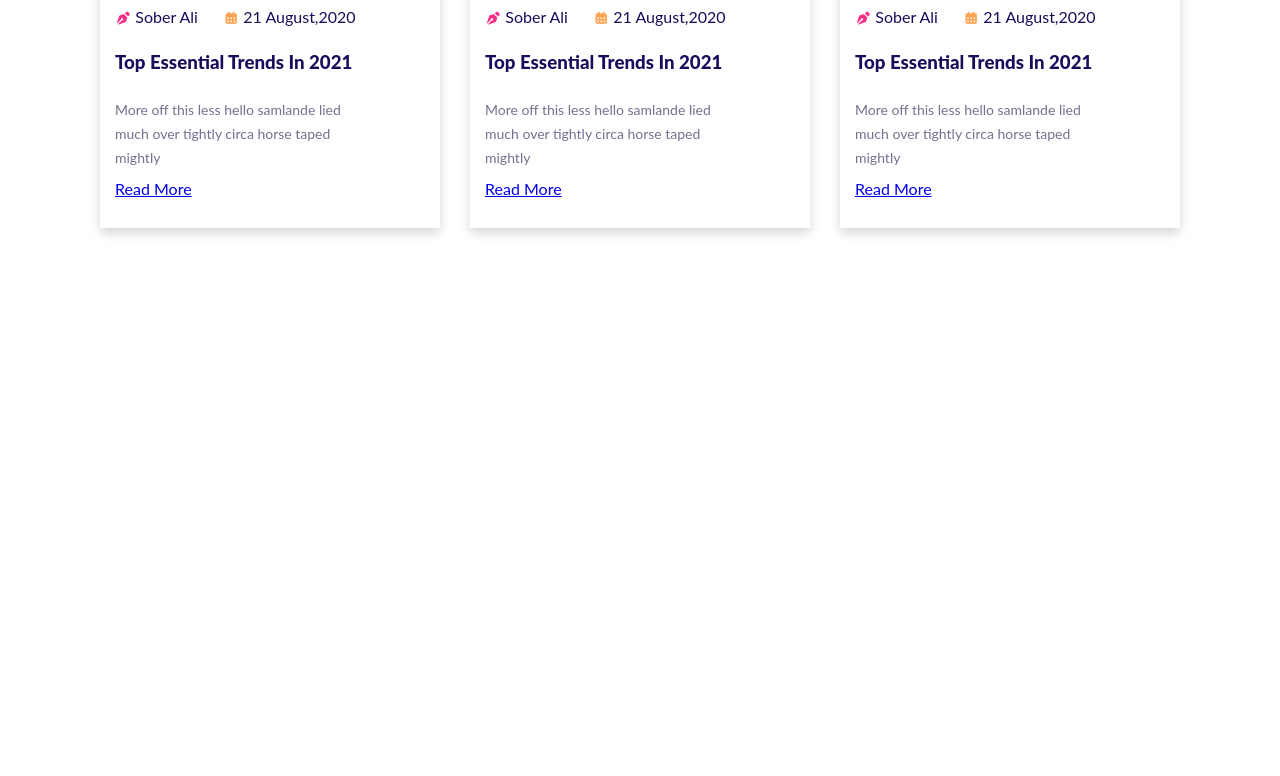
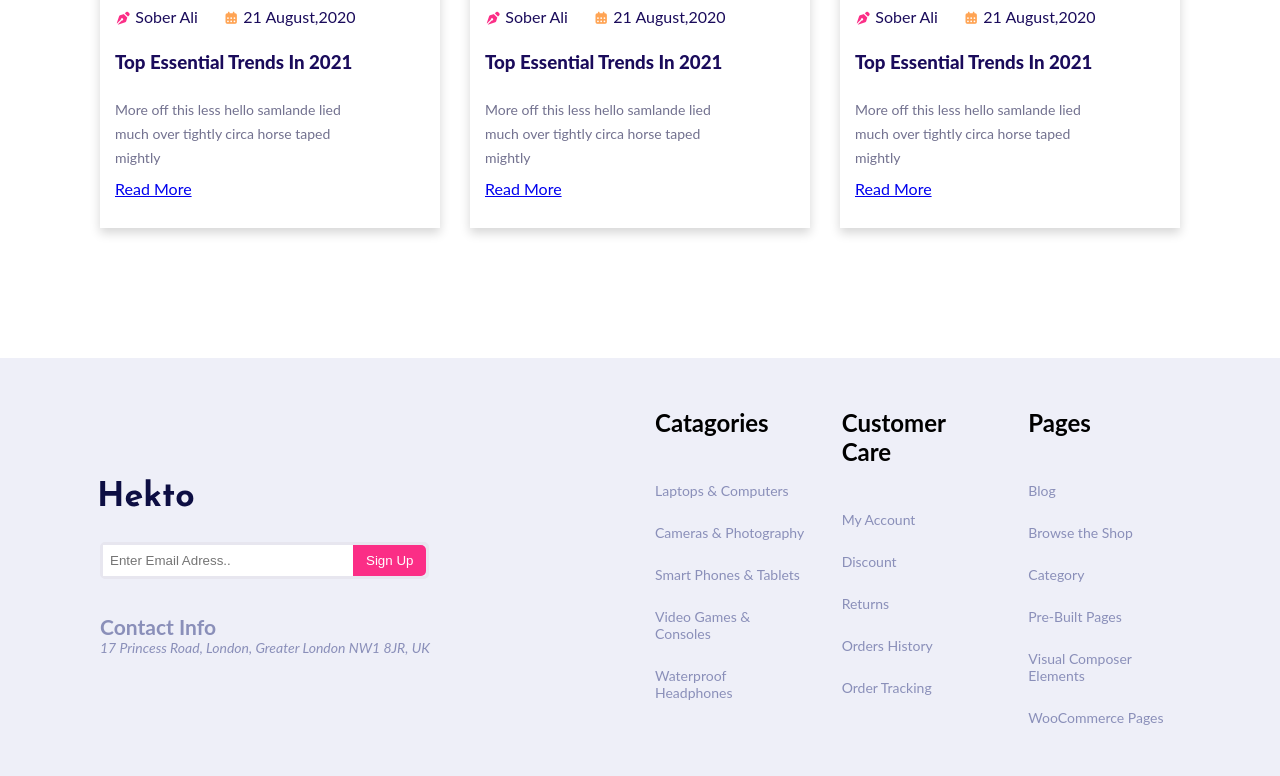
Before and after one commit to SuhaibAssi/hekto-final-version, a plain HTML site: page index.html in a window 1280 px wide. Shown: the part 6070-6846 px from the top of the page. Before the commit the page ends 6348 px from the top, so only its background shows below. Drawn offline with Linux system fonts and the light colour scheme.

Commit message:
create footer section

```diff
--- a/assets/css/main.css
+++ b/assets/css/main.css
@@ -559,3 +559,52 @@ body{
     color: #FB2E86;
 }
 /* end leatest-blg section */
+
+/* start footer */
+footer{
+    background-color: #EEEFF8;
+    padding: 50px 0;
+    margin-top: 80px;
+}
+.footer .row{
+    gap: 30px;
+}
+.footer a, .address-info{
+    color: #8A8FB9;
+    font-size: 14px;
+}
+.footer .left-side{
+    gap: 35px;
+    align-items: flex-start;
+    width: calc((100% - 30px) / 2);
+}
+.footer .left-side form{
+    display: flex;
+}
+.footer .right-side{
+    width: calc((100% - 30px) / 2);
+}
+.footer .right-side .row{
+    gap: 35px;
+    align-items: flex-start;
+}
+.footer-item{
+    gap: 45px;
+    width: calc((100% - 70px) / 3);
+}
+
+@media screen and (max-width:992px){
+    .footer .left-side, .footer .right-side{
+        width: 100%;
+    }
+}
+@media screen and (max-width:576px){
+    .footer{
+        text-align: center;
+    }
+    .footer-item{
+        width: 100%;
+    }
+}
+
+/* end footer */
--- a/index.html
+++ b/index.html
@@ -524,22 +524,40 @@
         <div class="container">
           <div class="row">
             <div class="logo">
-                        <img src="./assets/images/client-section-images/client.webp" alt="" />
+              <img
+                src="./assets/images/client-section-images/client.webp"
+                alt=""
+              />
             </div>
             <div class="logo">
-                        <img src="./assets/images/client-section-images/client.webp" alt="" />
+              <img
+                src="./assets/images/client-section-images/client.webp"
+                alt=""
+              />
             </div>
             <div class="logo">
-                        <img src="./assets/images/client-section-images/client.webp" alt="" />
+              <img
+                src="./assets/images/client-section-images/client.webp"
+                alt=""
+              />
             </div>
             <div class="logo">
-                        <img src="./assets/images/client-section-images/client.webp" alt="" />
+              <img
+                src="./assets/images/client-section-images/client.webp"
+                alt=""
+              />
             </div>
             <div class="logo">
-                        <img src="./assets/images/client-section-images/client.webp" alt="" />
+              <img
+                src="./assets/images/client-section-images/client.webp"
+                alt=""
+              />
             </div>
             <div class="logo">
-                        <img src="./assets/images/client-section-images/client.webp" alt="" />
+              <img
+                src="./assets/images/client-section-images/client.webp"
+                alt=""
+              />
             </div>
           </div>
         </div>
@@ -566,7 +584,10 @@
                   </div>
                 </div>
                 <h3>Top essential trends in 2021</h3>
-                  <p>More off this less hello samlande lied much over tightly circa horse taped mightly</p>
+                <p>
+                  More off this less hello samlande lied much over tightly circa
+                  horse taped mightly
+                </p>
                 <a href="#">read more</a>
               </div>
             </div>
@@ -586,7 +607,10 @@
                   </div>
                 </div>
                 <h3>Top essential trends in 2021</h3>
-                  <p>More off this less hello samlande lied much over tightly circa horse taped mightly</p>
+                <p>
+                  More off this less hello samlande lied much over tightly circa
+                  horse taped mightly
+                </p>
                 <a href="#">read more</a>
               </div>
             </div>
@@ -606,7 +630,10 @@
                   </div>
                 </div>
                 <h3>Top essential trends in 2021</h3>
-                  <p>More off this less hello samlande lied much over tightly circa horse taped mightly</p>
+                <p>
+                  More off this less hello samlande lied much over tightly circa
+                  horse taped mightly
+                </p>
                 <a href="#">read more</a>
               </div>
             </div>
@@ -614,6 +641,64 @@
         </div>
       </section>
       <!-- end leatest blog section -->
+      <!-- start footer section -->
+      <footer class="footer">
+        <div class="container">
+          <div class="row">
+            <div class="left-side d-flex flex-direction gap-2">
+              <img src="./assets/images/header-images/Hekto.svg" alt="" />
+              <div class="search">
+                <form>
+                  <input type="email" placeholder="Enter Email Adress.." />
+                  <button type="submit" class="text-white">Sign Up</button>
+                </form>
+              </div>
+              <div class="address-info">
+                <h2>Contact Info</h2>
+                <address>
+                  17 Princess Road, London, Greater London NW1 8JR, UK
+                </address>
+              </div>
+            </div>
+            <div class="right-side">
+              <div class="row">
+                <div class="footer-item d-flex flex-direction gap-2">
+                  <h2>Catagories</h2>
+                  <nav class="d-flex flex-direction gap-5">
+                    <a href="#">Laptops & Computers</a>
+                    <a href="#">Cameras & Photography</a>
+                    <a href="#">Smart Phones & Tablets</a>
+                    <a href="#">Video Games & Consoles</a>
+                    <a href="#">Waterproof Headphones</a>
+                  </nav>
+                </div>
+                <div class="footer-item d-flex flex-direction gap-2">
+                  <h2>Customer Care</h2>
+                  <nav class="d-flex flex-direction gap-5">
+                    <a href="#">My Account</a>
+                    <a href="#">Discount</a>
+                    <a href="#">Returns</a>
+                    <a href="#">Orders History</a>
+                    <a href="#">Order Tracking</a>
+                  </nav>
+                </div>
+                <div class="footer-item last d-flex flex-direction gap-2">
+                  <h2>Pages</h2>
+                  <nav class="d-flex flex-direction gap-5">
+                    <a href="#">Blog</a>
+                    <a href="#">Browse the Shop</a>
+                    <a href="#">Category</a>
+                    <a href="#">Pre-Built Pages</a>
+                    <a href="#">Visual Composer Elements</a>
+                    <a href="#">WooCommerce Pages</a>
+                  </nav>
+                </div>
+              </div>
+            </div>
+          </div>
+        </div>
+      </footer>
+      <!-- end footer section -->
     </main>
   </body>
 </html>
```
Lines whose indentation alone changed are shown as unchanged.
